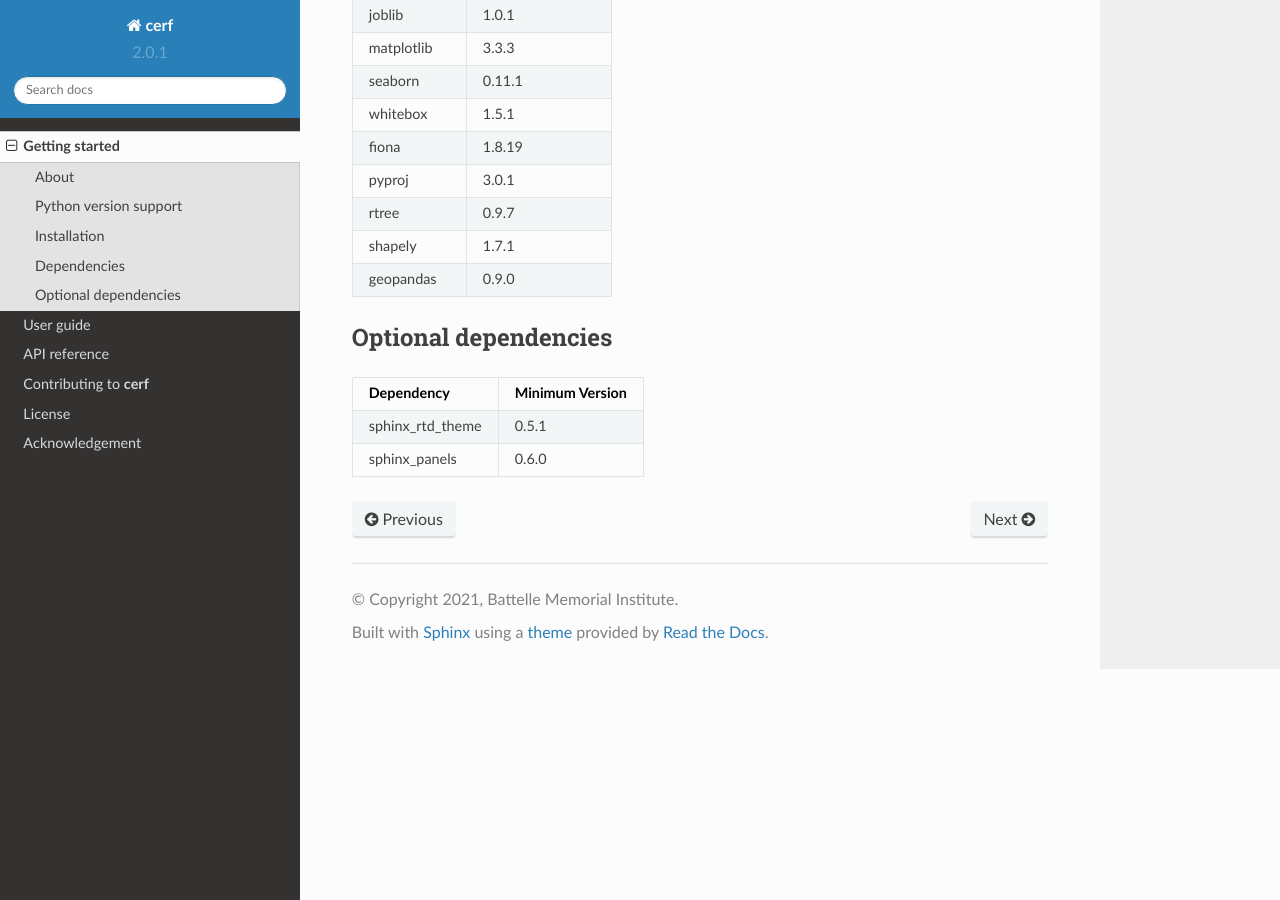
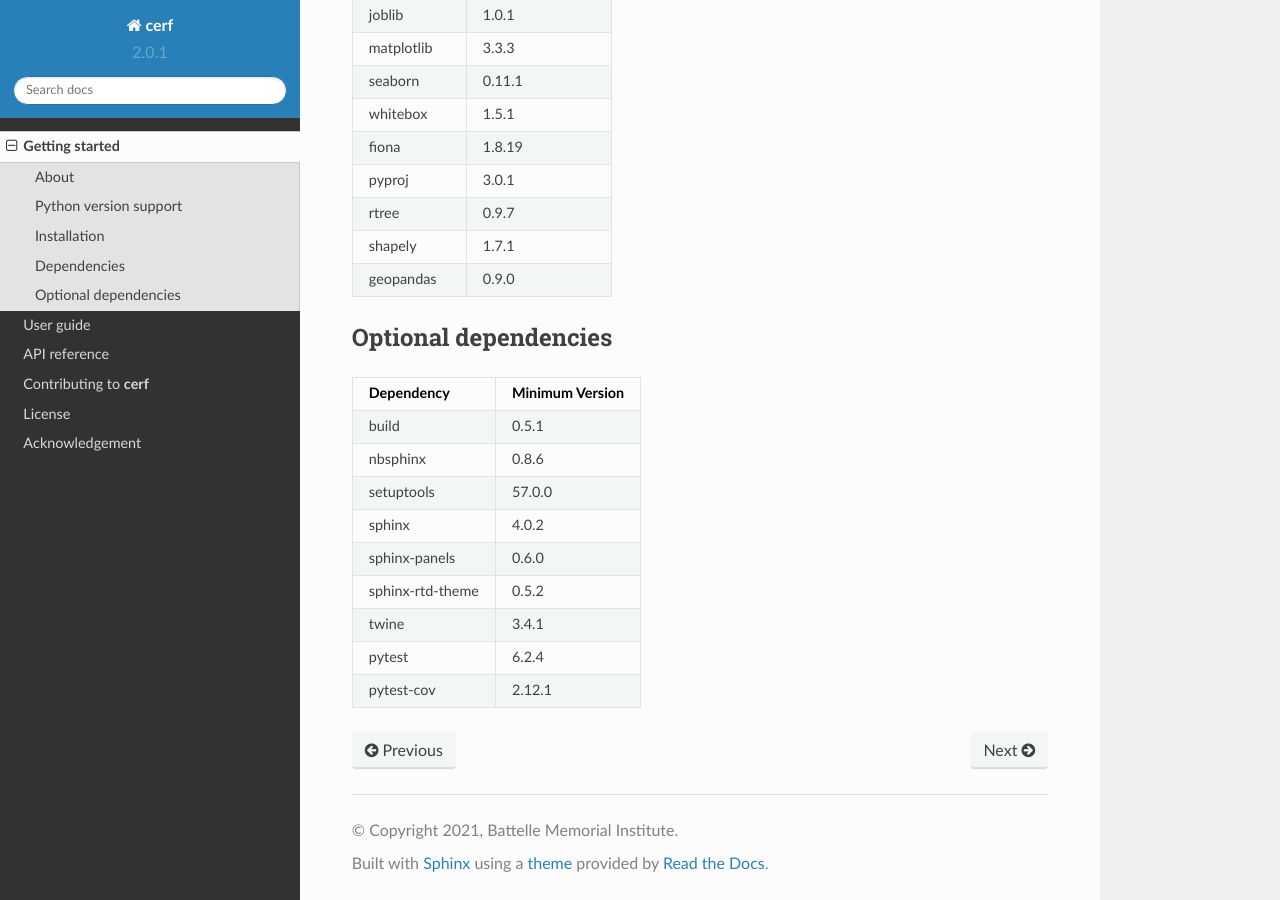
Before and after one commit to IMMM-SFA/cerf, a Sphinx documentation site: the page built from docs/source/getting_started.rst, in a window 1280 px wide and 900 px high, scrolled down 1427 px. Built offline with Sphinx 7.4.7 and the Read the Docs theme 2.0.0, drawn with Linux system fonts in a browser that asks for light colours; formulas are drawn with MathJax 3; pages that are not in the unit, such as notebooks, are missing from menus.

Commit message:
fix typo

```diff
--- a/docs/source/contributing.rst
+++ b/docs/source/contributing.rst
@@ -7,7 +7,7 @@ Whether you find a typo in the documentation, find a bug, or want to develop fun
 Opening issues
 ______________
 
-If you find a bug or would like to contribute a new feature, please `open an issue <https://github.com/IMMM-SFA/cerf/issues>`_.
+If you find a bug or would like to contribute a new feature, please `open an issue <https://github.com/IMMM-SFA/cerf/issues>`_ and select the template that fits your need.
 
 
 Contribution workflow
--- a/docs/source/getting_started.rst
+++ b/docs/source/getting_started.rst
@@ -55,6 +55,13 @@ Optional dependencies
 ==================    ================
 Dependency            Minimum Version
 ==================    ================
-sphinx_rtd_theme      0.5.1
-sphinx_panels         0.6.0
+build                 0.5.1
+nbsphinx              0.8.6
+setuptools            57.0.0
+sphinx                4.0.2
+sphinx-panels         0.6.0
+sphinx-rtd-theme      0.5.2
+twine                 3.4.1
+pytest                6.2.4
+pytest-cov            2.12.1
 ==================    ================
--- a/docs/source/user_guide.rst
+++ b/docs/source/user_guide.rst
@@ -7,8 +7,8 @@ Setting up a **cerf** run
 
 The following with indroduce you to the input data required by **cerf** and how to set up a configuration file to run **cerf**.
 
-Configration file setup
-~~~~~~~~~~~~~~~~~~~~~~~
+Configuration file setup
+~~~~~~~~~~~~~~~~~~~~~~~~
 
 The **cerf** package utilizes a YAML configuration file customized by the user with project level and technology-specific settings, an electricity technology capacity expansion plan, and LMP zone data for each year intended to model. **cerf** comes equipped with prebuilt configuration files for years 2010 through 2050 to provide an illustrative example. Each example configuration file can be viewed using the following:
 
```
